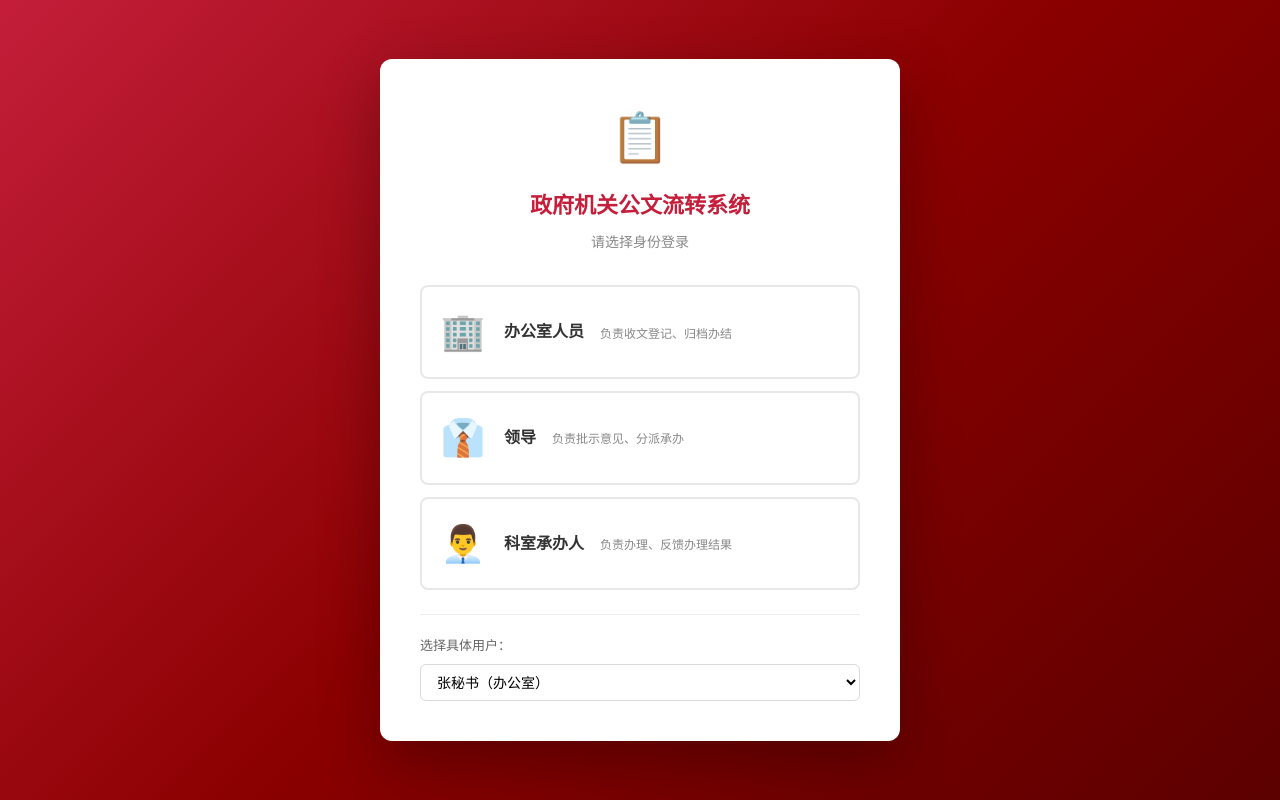
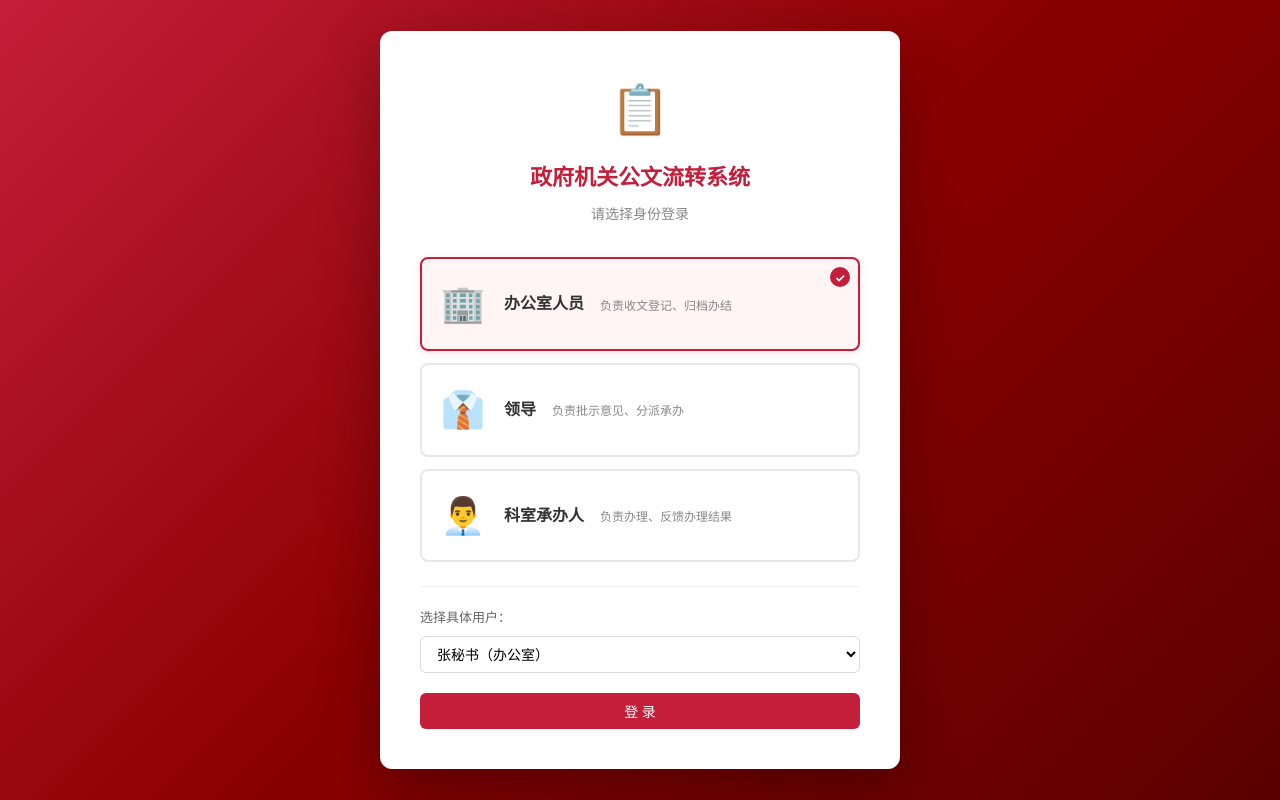
Before and after one commit to aliAjax/yy-46-6a1a4f7, a plain HTML site: page index.html in a window 1280 px wide. Drawn offline with Linux system fonts and the light colour scheme.

Commit message:
.2552414705564364:6718ad3ad29de957ad5eafc91effa83a_6a261d8e054d801338f632f3.6a2629de054d801338f63baa.6a2629deec90b9618a425af3:Trae CN.T(2026/6/8 10:33:02)

```diff
--- a/css/style.css
+++ b/css/style.css
@@ -185,6 +185,33 @@ body {
     box-shadow: 0 4px 12px rgba(196,30,58,0.15);
 }
 
+.role-card.role-selected {
+    border-color: #c41e3a;
+    background: #fff5f5;
+    box-shadow: 0 2px 8px rgba(196,30,58,0.12);
+}
+
+.role-card.role-selected::after {
+    content: '✓';
+    position: absolute;
+    top: 8px;
+    right: 8px;
+    width: 20px;
+    height: 20px;
+    background: #c41e3a;
+    color: white;
+    border-radius: 50%;
+    font-size: 12px;
+    display: flex;
+    align-items: center;
+    justify-content: center;
+    font-weight: bold;
+}
+
+.role-card {
+    position: relative;
+}
+
 .role-icon {
     font-size: 36px;
     width: 50px;
@@ -213,6 +240,17 @@ body {
     margin-bottom: 8px;
     color: #666;
     font-size: 13px;
+}
+
+.login-actions {
+    margin-top: 20px;
+}
+
+.btn-block {
+    width: 100%;
+    padding: 12px 16px;
+    font-size: 15px;
+    font-weight: 500;
 }
 
 /* Buttons */
--- a/index.html
+++ b/index.html
@@ -32,17 +32,17 @@
                         <p class="login-subtitle">请选择身份登录</p>
                     </div>
                     <div class="login-roles">
-                        <div class="role-card" onclick="login('office')">
+                        <div class="role-card role-selectable" data-role="office" onclick="selectLoginRole('office')">
                             <div class="role-icon">🏢</div>
                             <div class="role-name">办公室人员</div>
                             <div class="role-desc">负责收文登记、归档办结</div>
                         </div>
-                        <div class="role-card" onclick="login('leader')">
+                        <div class="role-card role-selectable" data-role="leader" onclick="selectLoginRole('leader')">
                             <div class="role-icon">👔</div>
                             <div class="role-name">领导</div>
                             <div class="role-desc">负责批示意见、分派承办</div>
                         </div>
-                        <div class="role-card" onclick="login('staff')">
+                        <div class="role-card role-selectable" data-role="staff" onclick="selectLoginRole('staff')">
                             <div class="role-icon">👨‍💼</div>
                             <div class="role-name">科室承办人</div>
                             <div class="role-desc">负责办理、反馈办理结果</div>
@@ -51,6 +51,9 @@
                     <div class="login-user-select">
                         <label>选择具体用户：</label>
                         <select id="userSelect" class="form-input"></select>
+                    </div>
+                    <div class="login-actions">
+                        <button class="btn btn-primary btn-block" onclick="doLogin()">登 录</button>
                     </div>
                 </div>
             </div>
```
Also changed, not shown: js/app.js.
